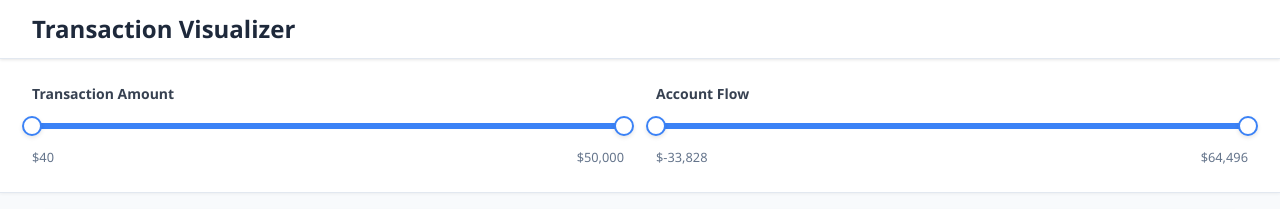
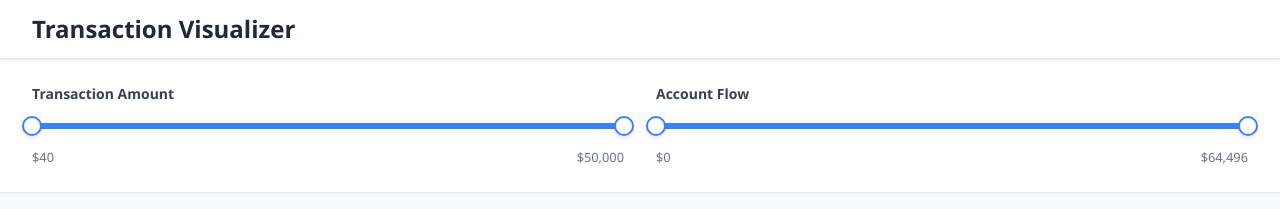
Before and after one commit to tarunbolla/txn-visualiser, a React (Vite) app: page / in a window 1280 px wide. Shown: the top 209 px of the page. Built offline with nearby package versions, Linux system fonts and the light colour scheme.

Commit message:
Commit all staged and unstaged changes

```diff
--- a/src/App.tsx
+++ b/src/App.tsx
@@ -78,9 +78,9 @@ function App() {
     return transactions.filter((tx) => {
       if (filters.amountRange && (tx.amount < filters.amountRange[0] || tx.amount > filters.amountRange[1])) return false;
       if (filters.flowRange) {
-        // Only show tx if both from/to accounts are in flow range
-        const fromFlow = accountFlows[tx.from] || 0;
-        const toFlow = accountFlows[tx.to] || 0;
+        // Only show tx if both from/to accounts are in flow range (absolute value)
+        const fromFlow = Math.abs(accountFlows[tx.from] || 0);
+        const toFlow = Math.abs(accountFlows[tx.to] || 0);
         if ((fromFlow < filters.flowRange[0] || fromFlow > filters.flowRange[1]) && (toFlow < filters.flowRange[0] || toFlow > filters.flowRange[1])) return false;
       }
       return true;
--- a/src/components/Controls.tsx
+++ b/src/components/Controls.tsx
@@ -26,9 +26,9 @@ const Controls: React.FC<ControlsProps> = ({ filters, onFilterChange, transactio
 
   // Compute min/max for flow slider
   const [minFlow, maxFlow] = React.useMemo(() => {
-    const vals = Object.values(accountFlows);
+    const vals = Object.values(accountFlows).map(Math.abs);
     if (!vals.length) return [0, 10000];
-    return [Math.min(...vals), Math.max(...vals)];
+    return [0, Math.max(...vals)]; // Always start at 0
   }, [accountFlows]);
 
   const currentAmountRange = filters.amountRange || [minAmount, maxAmount];
```
